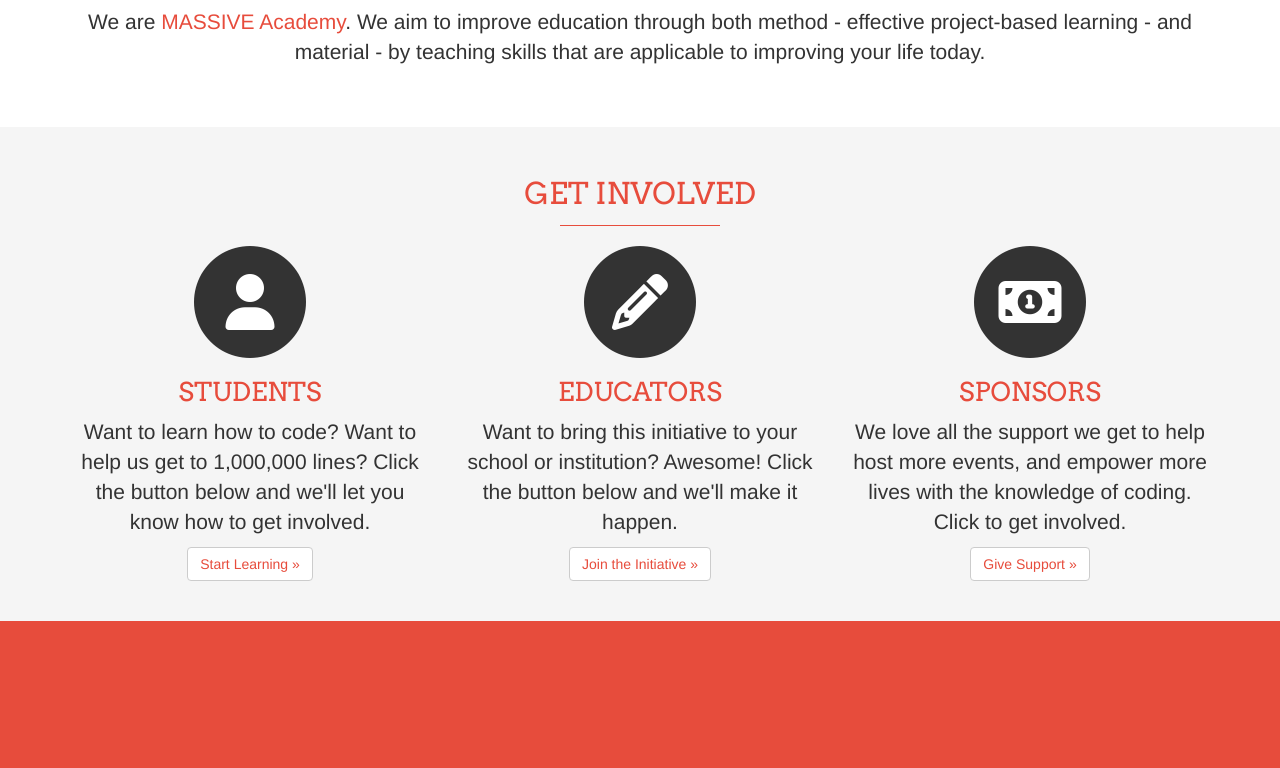
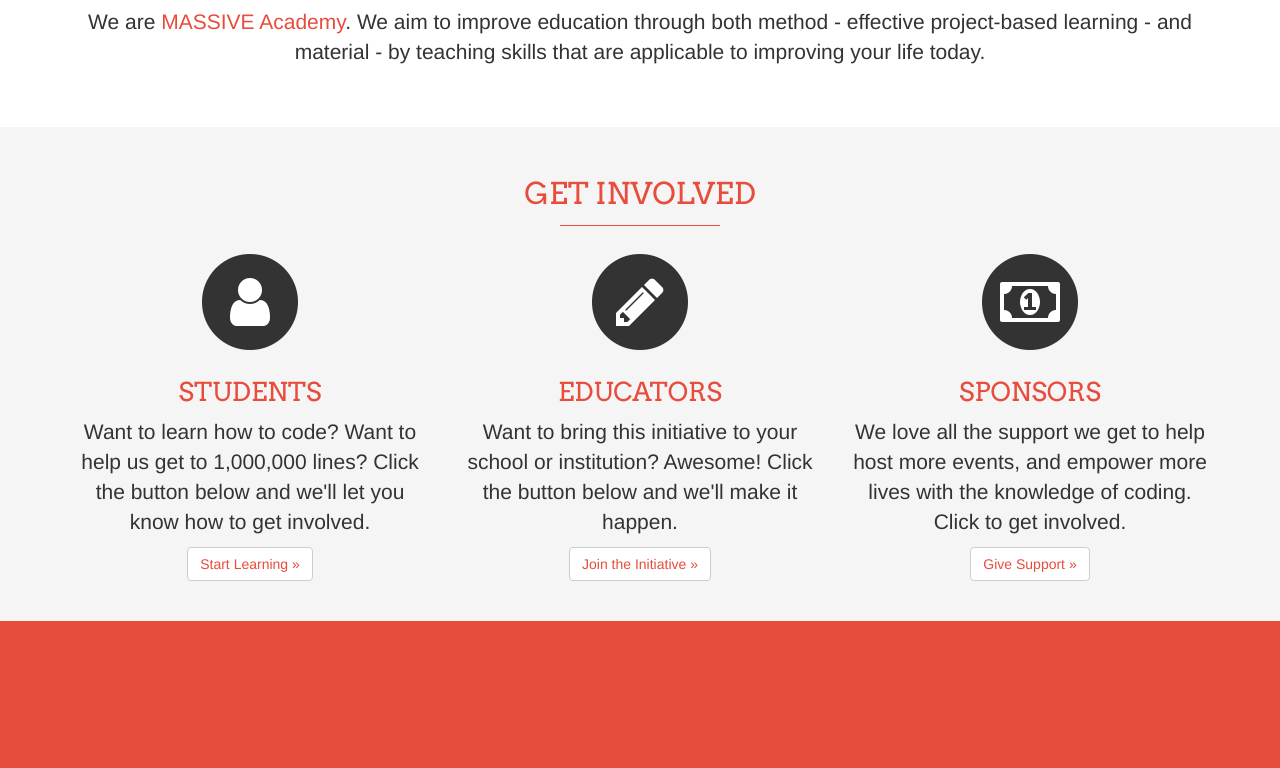
Before and after one commit to Linotte/linotte.github.io, a plain HTML site: page index.html in a window 1280 px wide. Shown: the part 1050-1818 px from the top of the page. Drawn offline with nearby package versions, Linux system fonts and the light colour scheme; a script that the page names is missing.

Commit message:
fixed typo

```diff
--- a/index.html
+++ b/index.html
@@ -14,7 +14,7 @@
 
 <!-- This is our Google Arvo font and Font Awesome -->
 <link href='https://fonts.googleapis.com/css?family=Arvo' rel='stylesheet' type='text/css'>
- <link rel="stylesheet" href="'fonts/font-awesome/css/font-awesome.min.css"> <br>
+ <link rel="stylesheet" href="fonts/font-awesome/css/font-awesome.min.css"> <br>
 
     <!-- Bootstrap core CSS -->
     <link href="css/bootstrap.min.css" rel="stylesheet">
```
